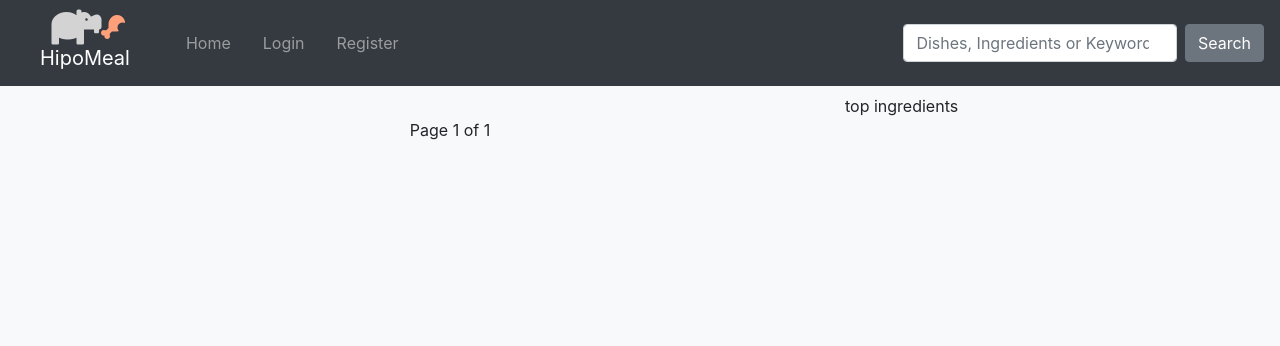
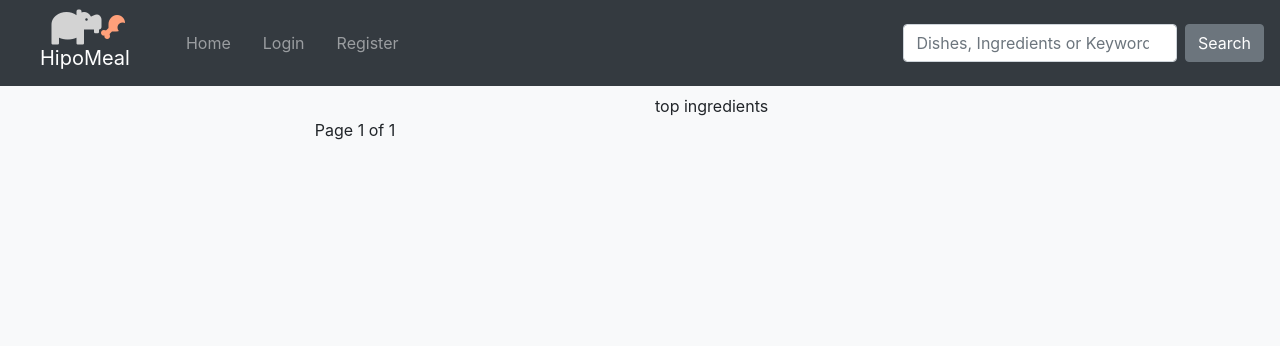
Before and after one commit to omerfarukabaci/hipo-meal, a Django app: page / in a window 1280 px wide. Shown: the top 346 px of the page. Run offline with Django 3.2, Linux system fonts and the light colour scheme; data that the repository does not hold is empty; some libraries are stand-ins or nearby versions.

Commit message:
Change home page layout

```diff
--- a/hipo_meal/recipes/templates/recipes/base.html
+++ b/hipo_meal/recipes/templates/recipes/base.html
@@ -72,11 +72,11 @@
             {% endfor %}
         {% endif %}
         <div class="row">
-            <div class="col-8">
+            <div class="col-6">
                 {% block content %}
                 {% endblock content%}
             </div>
-            <div class="col-4">
+            <div class="col-6">
                 top ingredients
             </div>
         </div>
--- a/hipo_meal/recipes/templates/recipes/home.html
+++ b/hipo_meal/recipes/templates/recipes/home.html
@@ -12,7 +12,6 @@
                     {{ recipe.title }}
                 </a>
             </h5>
-            <p class="card-text">{{ recipe.content }}</p>
             <p class="card-text">
                 <small class="text-muted">
                     By
@@ -22,6 +21,7 @@
                     {{ recipe.author }} on {{ recipe.date_posted|date:"F d, Y" }}
                 </small>
             </p>
+            <p class="card-text">{{ recipe.content }}</p>
         </div>
     </div>
     {% endfor %}
```
